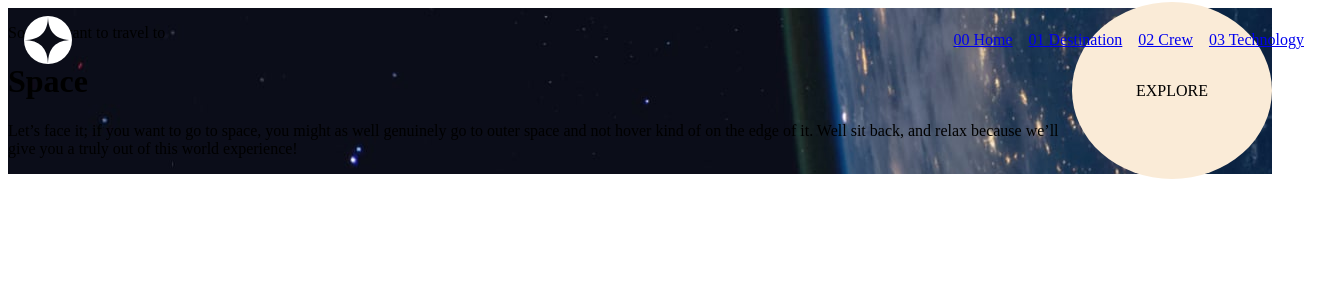
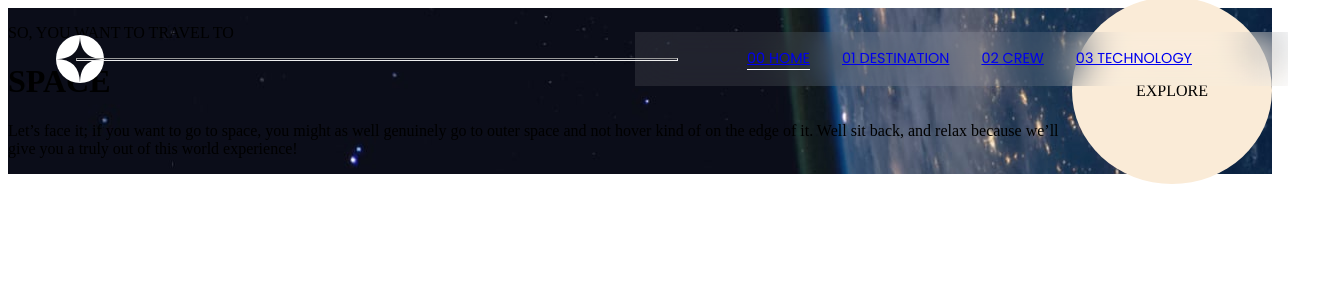
Before and after one commit to DezzaAnnePeregrina/Space-Tourism-Website, a Vue app: page / in a window 1280 px wide. Shown: the top 300 px of the page, 1320 px wide, since content can reach past the window. Built offline with nearby package versions, Linux system fonts and the light colour scheme; the HTML template or start-up script is replaced by a standard one.

Commit message:
home view modified

```diff
--- a/index.html
+++ b/index.html
@@ -4,6 +4,9 @@
     <meta charset="UTF-8">
     <link rel="icon" href="/favicon.ico">
     <meta name="viewport" content="width=device-width, initial-scale=1.0">
+    <link rel="preconnect" href="https://fonts.googleapis.com">
+    <link rel="preconnect" href="https://fonts.gstatic.com" crossorigin>
+    <link href="https://fonts.googleapis.com/css2?family=Merriweather:ital,wght@0,300;0,400;0,700;0,900;1,300;1,400;1,700;1,900&family=Montserrat:ital,wght@0,100..900;1,100..900&family=Poppins:ital,wght@0,100;0,200;0,300;0,400;0,500;0,600;0,700;0,800;0,900;1,100;1,200;1,300;1,400;1,500;1,600;1,700;1,800;1,900&display=swap" rel="stylesheet">
     <title>Space Tourism</title>
   </head>
   <body>
--- a/src/App.vue
+++ b/src/App.vue
@@ -4,15 +4,14 @@ import { RouterLink, RouterView } from 'vue-router'
 
 <template>
     <header>
-    <img src="@/assets/images/shared/logo.svg" alt="logo">
-
+      <img src="@/assets/images/shared/logo.svg" alt="logo">
+      <hr>
       <nav>
-        <RouterLink class="li" to="/">00 Home</RouterLink>
-        <RouterLink class="li" to="/destination">01 Destination</RouterLink>
-        <RouterLink class="li" to="/crew">02 Crew</RouterLink>
-        <RouterLink class="li" to="/technology">03 Technology</RouterLink>
+        <RouterLink class="li" :class="{'active':$route.path === '/'}" to="/">00 HOME</RouterLink>
+        <RouterLink class="li" :class="{'active':$route.path === '/destination'}" to="/destination">01 DESTINATION</RouterLink>
+        <RouterLink class="li" :class="{'active':$route.path === '/crew'}" to="/crew">02 CREW</RouterLink>
+        <RouterLink class="li" :class="{'active':$route.path === '/technology'}" to="/technology">03 TECHNOLOGY</RouterLink>
       </nav>
-
   </header>
   <RouterView />
 </template>
@@ -20,19 +19,42 @@ import { RouterLink, RouterView } from 'vue-router'
 <style scoped>
 header{
   display: flex;
+  align-items: center;
   justify-content: space-between;
-  align-items: center;
   background-color: transparent;
   position: absolute;
   top: 0;
-  z-index: 9;
   width: 100%;
-  padding: 1rem;
+  padding-top: 2rem;
   color: aliceblue;
+}
+
+img{
+  padding-left: 3rem;
+}
+
+hr{
+  height: 1px;
+  width: 600px;
+  position: absolute;
+  right: 610px;
+  z-index: 1;
 }
 
 nav{
   display: flex;
-  gap: 1rem;
+  gap: 2rem;
+  padding: 1rem 6rem 1rem 7rem;
+  backdrop-filter: blur(20px);
+  background: rgba(255, 255, 255, 0.096);
+}
+
+.li{
+    font-family: "Poppins", serif;
+    font-size: .9rem;
+}
+
+.li.active{
+  border-bottom: 1px solid white;
 }
 </style>
--- a/src/assets/css/style.css
+++ b/src/assets/css/style.css
@@ -6,10 +6,20 @@ main{
     padding-top: 5rem;
     height: 100vh;
     color: white;
-  }
+    font-family: "Montserrat", serif;
+}
 
-.li{
-    border-bottom: 1px solid white;
+h1, span{
+    font-family: "Merriweather", serif;
+}
+
+h1{
+    font-size: 7rem;
+    text-align: justify;
+}
+
+p{
+    text-align: justify;
 }
 
 .intro, .circle{
@@ -18,4 +28,5 @@ main{
     display: flex;
     flex-direction: column;
     justify-content: flex-end;
+    gap: 1rem;
 }
--- a/src/views/HomeView.vue
+++ b/src/views/HomeView.vue
@@ -5,8 +5,8 @@
 <template>
   <main class="home">
     <div class="intro">
-      <p>So, you want to travel to</p>
-      <h1>Space</h1>
+      <p>SO, YOU WANT TO TRAVEL TO</p>
+      <h1>SPACE</h1>
       <p>Let’s face it; if you want to go to space, you might as well genuinely go to outer space and not hover kind of on the edge of it. Well sit back, and relax because we’ll give you a truly out of this world experience!</p>
     </div>
 
@@ -24,7 +24,7 @@
 
 .circle span{
   align-self: flex-end;
-  padding: 5rem 4rem;
+  padding: 5.3rem 4rem;
   color: black;
   border-radius: 100%;
   background-color: antiquewhite;
```
